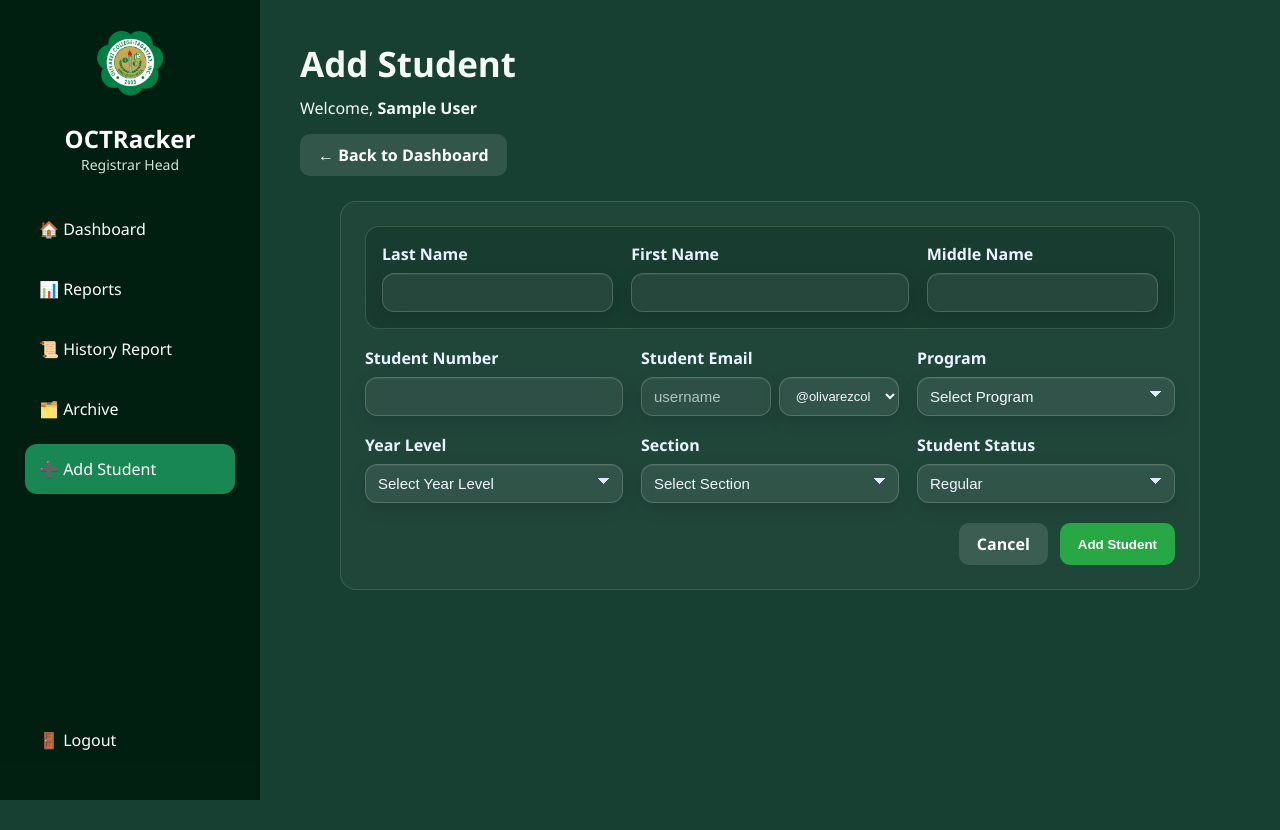
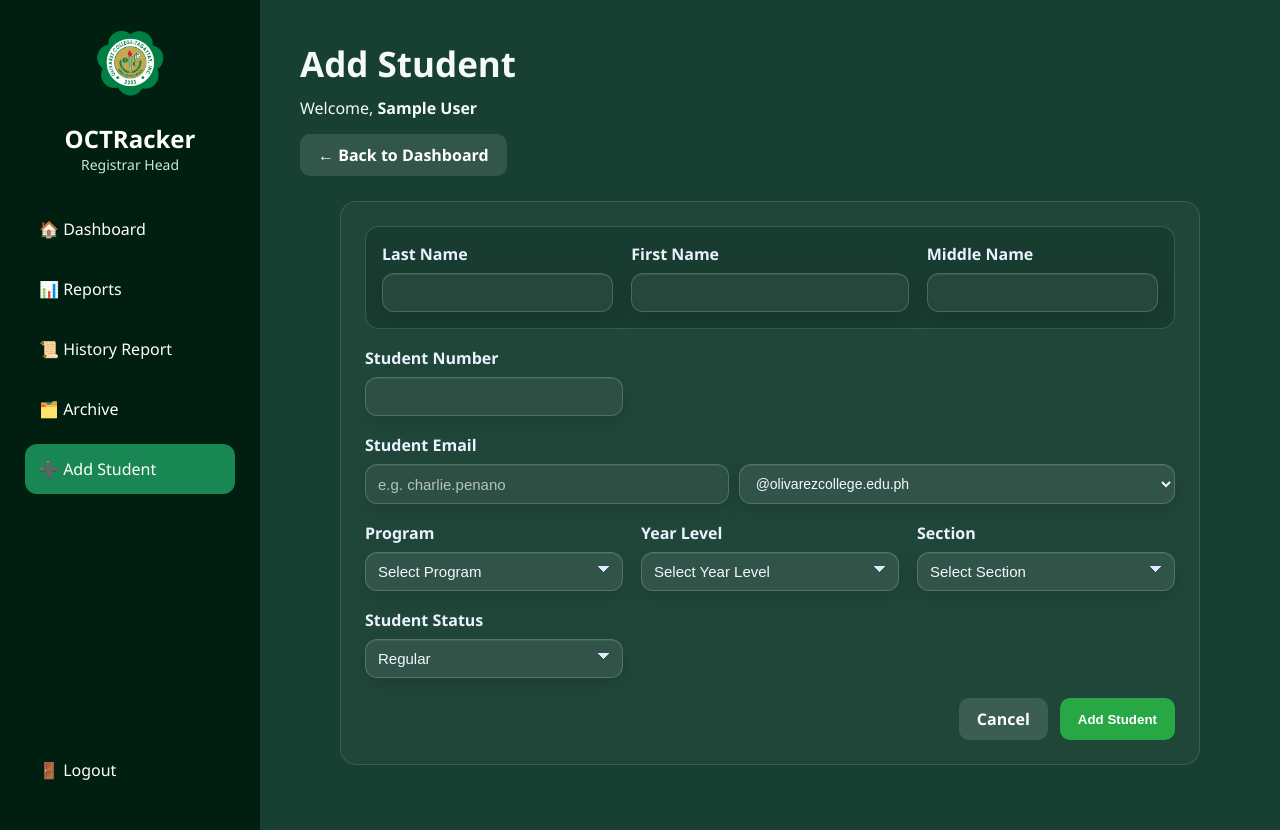
Before and after one commit to francisespiritu-star/octracker, a PHP site: page /admin/registrar/add_student.php in a window 1280 px wide. Before the commit the page ends 800 px from the top, so only its background shows below. Run offline with PHP 8.4, Linux system fonts and the light colour scheme; the visitor is signed in with stand-in values (Sample User, id 1).

Commit message:
Show username and domain side by side on Add Student email
Co-authored-by: Cursor <cursoragent@cursor.com>

```diff
--- a/admin/registrar/add_student.php
+++ b/admin/registrar/add_student.php
@@ -260,37 +260,43 @@ if ($_SERVER['REQUEST_METHOD'] === 'POST' && isset($_POST['save_student'])) {
             box-shadow: inset 0 1px 0 rgba(255,255,255,.08), 0 6px 18px rgba(0,0,0,.12);
         }
 
+        .field-email {
+            grid-column: 1 / -1;
+        }
+
         .email-input-wrapper {
-            display: flex;
-            align-items: stretch;
-            gap: 8px;
+            display: grid;
+            grid-template-columns: minmax(140px, 1fr) minmax(220px, 1.2fr);
+            gap: 10px;
             width: 100%;
         }
 
-        .email-input-wrapper input {
-            flex: 1 1 auto;
+        .email-input-wrapper input#email_local {
+            width: 100%;
             min-width: 0;
-            width: auto;
-            padding-right: 12px;
+            box-sizing: border-box;
         }
 
-        .email-input-wrapper .email-domain {
-            flex: 0 1 auto;
-            width: auto;
-            max-width: 58%;
+        .email-input-wrapper select#email_domain.email-domain {
+            width: 100%;
+            max-width: none;
             min-width: 0;
+            box-sizing: border-box;
             padding: 10px 12px;
             border-radius: 12px;
             border: 1px solid rgba(255,255,255,.18);
             background: rgba(255,255,255,.08);
             color: #f4f8ff;
-            font-size: 13px;
+            font-size: 14px;
             outline: none;
             cursor: pointer;
             appearance: auto;
+            position: static;
+            transform: none;
+            pointer-events: auto;
         }
 
-        .email-input-wrapper .email-domain option {
+        .email-input-wrapper select#email_domain.email-domain option {
             color: #0f172a;
             background: #fff;
         }
@@ -312,11 +318,7 @@ if ($_SERVER['REQUEST_METHOD'] === 'POST' && isset($_POST['save_student'])) {
             }
 
             .email-input-wrapper {
-                flex-direction: column;
-            }
-
-            .email-input-wrapper .email-domain {
-                max-width: 100%;
+                grid-template-columns: 1fr;
             }
         }
 
@@ -452,7 +454,7 @@ if ($_SERVER['REQUEST_METHOD'] === 'POST' && isset($_POST['save_student'])) {
                     <input type="text" id="student_number" name="student_number" value="<?php echo htmlspecialchars($_POST['student_number'] ?? ''); ?>" required>
                 </div>
 
-                <div class="field">
+                <div class="field field-email">
                     <label for="email_local">Student Email</label>
                     <?php
                     $postedEmail = (string) ($_POST['email'] ?? '');
@@ -466,7 +468,7 @@ if ($_SERVER['REQUEST_METHOD'] === 'POST' && isset($_POST['save_student'])) {
                     }
                     ?>
                     <div class="email-input-wrapper">
-                        <input type="text" id="email_local" name="email_local" value="<?php echo htmlspecialchars($emailLocalValue); ?>" placeholder="username" autocomplete="off" required>
+                        <input type="text" id="email_local" name="email_local" value="<?php echo htmlspecialchars($emailLocalValue); ?>" placeholder="e.g. charlie.penano" autocomplete="off" required>
                         <select id="email_domain" name="email_domain" class="email-domain" aria-label="Email domain">
                             <option value="olivarezcollege.edu.ph" <?php echo $emailDomainValue === 'olivarezcollege.edu.ph' ? 'selected' : ''; ?>>@olivarezcollege.edu.ph</option>
                             <option value="olivarezcollegetagaytay.edu.ph" <?php echo $emailDomainValue === 'olivarezcollegetagaytay.edu.ph' ? 'selected' : ''; ?>>@olivarezcollegetagaytay.edu.ph</option>
```
